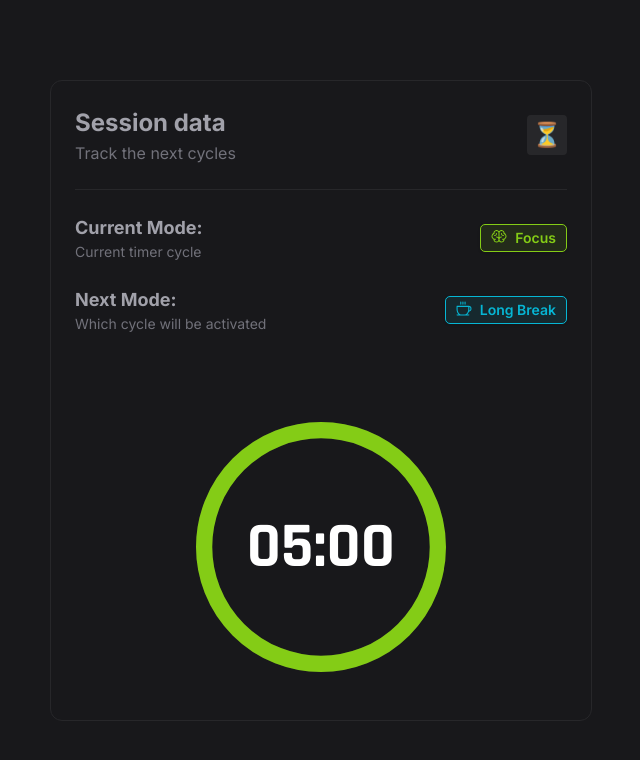
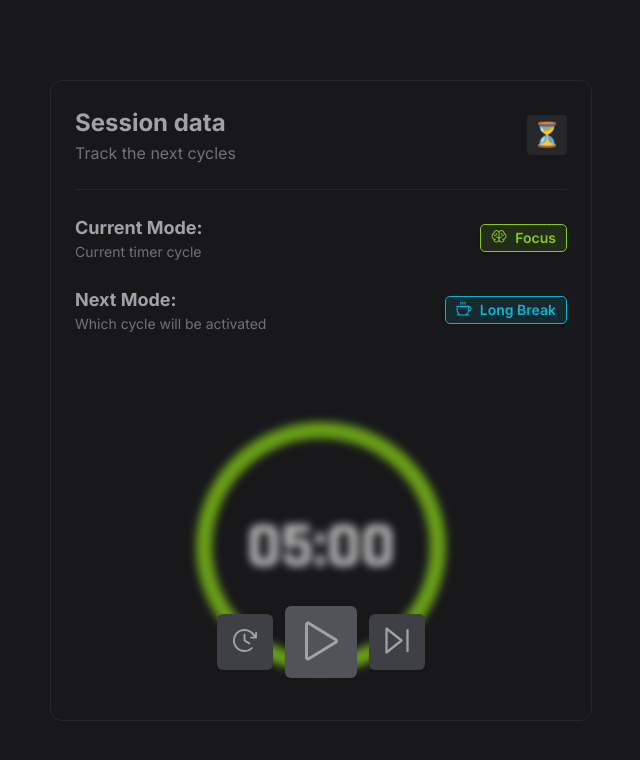
Before and after one commit to Eeoleir/syntactics-pomodoro-client, a Next.js app: page /timer in a window 1280 px wide. Shown: the top 760 px of the page, without its empty margins (319-959 px from the left). Built offline with nearby package versions, Linux system fonts and the light colour scheme.

Commit message:
commit to merge

```diff
--- a/app/(pages)/timer/page.tsx
+++ b/app/(pages)/timer/page.tsx
@@ -1,5 +1,3 @@
-"use client"
-
 import PomodoroTimerCard from "@/components/custom/TimerCard";
 import * as React from "react"
 
--- a/components/custom/TimerCard.tsx
+++ b/components/custom/TimerCard.tsx
@@ -1,3 +1,5 @@
+"use client"
+
 import { useContext } from "react"
 import Image from "next/image";
 import { Modes, ModeContext } from "@/app/context/ModeContext";
--- a/components/subcomponents/CircularTimer.tsx
+++ b/components/subcomponents/CircularTimer.tsx
@@ -22,7 +22,7 @@ export default function CircularTimer() {
   // (auto start next session = false then true & vice versa)
   const [isPaused, setIsPaused] = useState(true);
   const intervalRef = useRef<NodeJS.Timeout>(null);
-
+  // timer mechanism
   useEffect(() => {
     intervalRef.current = setInterval(() => {
       if (!isPaused) {
@@ -67,14 +67,14 @@ export default function CircularTimer() {
 
   return (
     <div onMouseOver={handleMouseOver} onMouseOut={handleMouseOut} className="container w-full flex flex-row justify-center">
-      <div className={`w-[250px] ${isHovering ? 'blur-sm opacity-75' : ''} transition duration-200`}>
+      <div className={`w-[250px] ${(isHovering || isPaused) ? 'blur-sm opacity-75' : ''} transition duration-200`}>
         <CircularProgressbarWithChildren strokeWidth={6.5} value={time} maxValue={mockTime} styles={styles}>
           <h3 className={`${rajdhani.className} text-white ${time > 3600 ? 'text-[45px]' : 'text-[64px]'}`}>
             {formatTime(time)}
           </h3>
         </CircularProgressbarWithChildren>
       </div>
-      {isHovering && (
+      {(isHovering || isPaused) && (
         <AnimatePresence>
           <motion.div
             initial={{ opacity: 0, scale: 0.95, marginTop: 5}}
```
